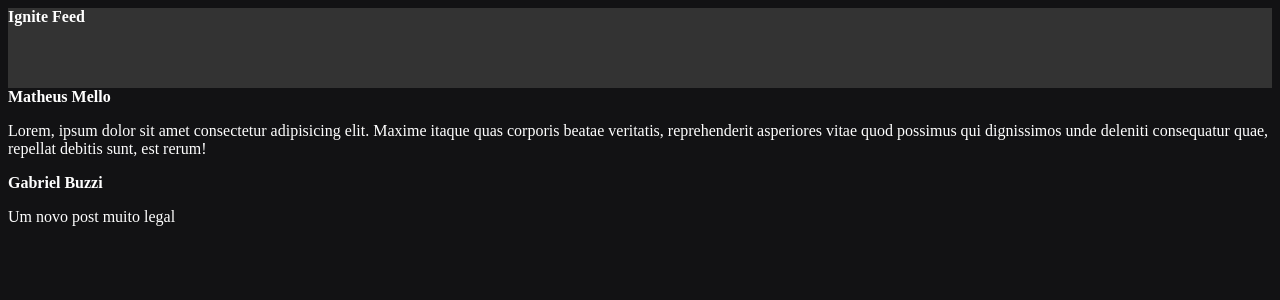
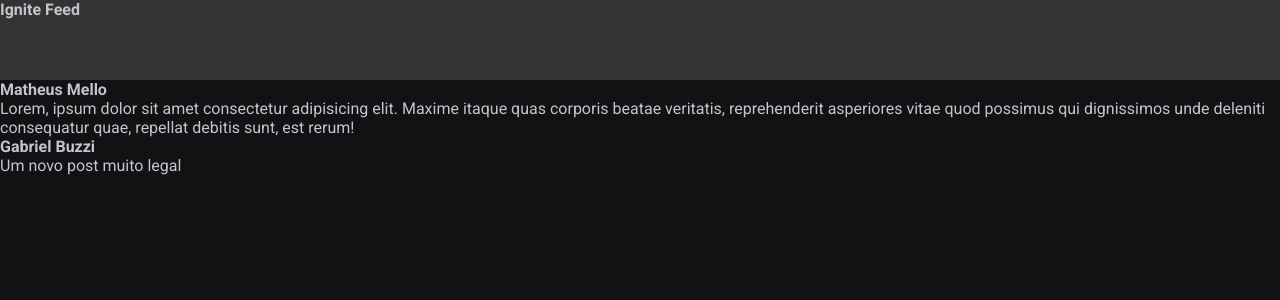
Before and after one commit to matheusgmello/ignite-feed, a React (Vite) app: page / in a window 1280 px wide. Shown: the top 300 px of the page. Built offline with nearby package versions, Linux system fonts and the light colour scheme.

Commit message:
Style: Global CSS

```diff
--- a/index.html
+++ b/index.html
@@ -1,10 +1,16 @@
-<!doctype html>
 <html lang="en">
   <head>
     <meta charset="UTF-8" />
-    <link rel="icon" type="image/svg+xml" href="/vite.svg" />
+
+    <link rel="preconnect" href="https://fonts.googleapis.com" />
+    <link rel="preconnect" href="https://fonts.gstatic.com" crossorigin />
+
+    <link rel="icon" type="image/svg+xml" href="/src/favicon.svg" />
     <meta name="viewport" content="width=device-width, initial-scale=1.0" />
-    <title>01 Fundamentos React</title>
+
+    <link href="https://fonts.googleapis.com/css2?family=Roboto:wght@400;700&display=swap" rel="stylesheet" />
+
+    <title>Vite App</title>
   </head>
   <body>
     <div id="root"></div>
--- a/src/App.jsx
+++ b/src/App.jsx
@@ -1,7 +1,7 @@
 import { Header } from './components/Header';
 import { Post } from './Post'
 
-import './styles.css';
+import './global.css';
 
 export function App() {
   return (
--- /dev/null
+++ b/src/global.css
@@ -0,0 +1,30 @@
+:root {
+  --white: #fff;
+  --gray-100: #e1e1e6;
+  --gray-300: #c4c4cc;
+  --gray-400: #8d8d99;
+  --gray-600: #323238;
+  --gray-700: #29292e;
+  --gray-800: #202024;
+  --gray-900: #121214;
+
+  --green-500: #00875f;
+}
+
+* {
+  margin: 0;
+  padding: 0;
+  box-sizing: border-box;
+}
+
+body {
+  background: var(--gray-900);
+  color: var(--gray-300);
+  -webkit-font-smoothing: antialiased;
+}
+
+body, input, textarea, button {
+  font-family: "Roboto", sans-serif;
+  font-weight: 400;
+  font-size: 1rem;
+}
--- a/src/styles.css
+++ /dev/null
@@ -1,4 +0,0 @@
-body {
-  background: #121214;
-  color: #fff;
-}
```
